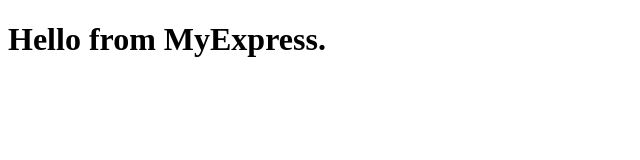
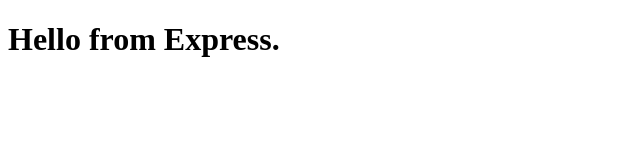
Before and after one commit to leonardocasimiro/render-manual-mock, a website: page public/index.html in a window 1280 px wide. Shown: the whole page, without its empty margins (0-640 px from the left). Drawn offline with Linux system fonts and the light colour scheme.

Commit message:
refresco render con un push

```diff
--- a/public/index.html
+++ b/public/index.html
@@ -7,6 +7,6 @@
     <meta name="viewport" content="width=device-width, initial-scale=1" />
   </head>
   <body>
-    <h1>Hello from MyExpress.</h1>
+    <h1>Hello from Express.</h1>
   </body>
 </html>
```
